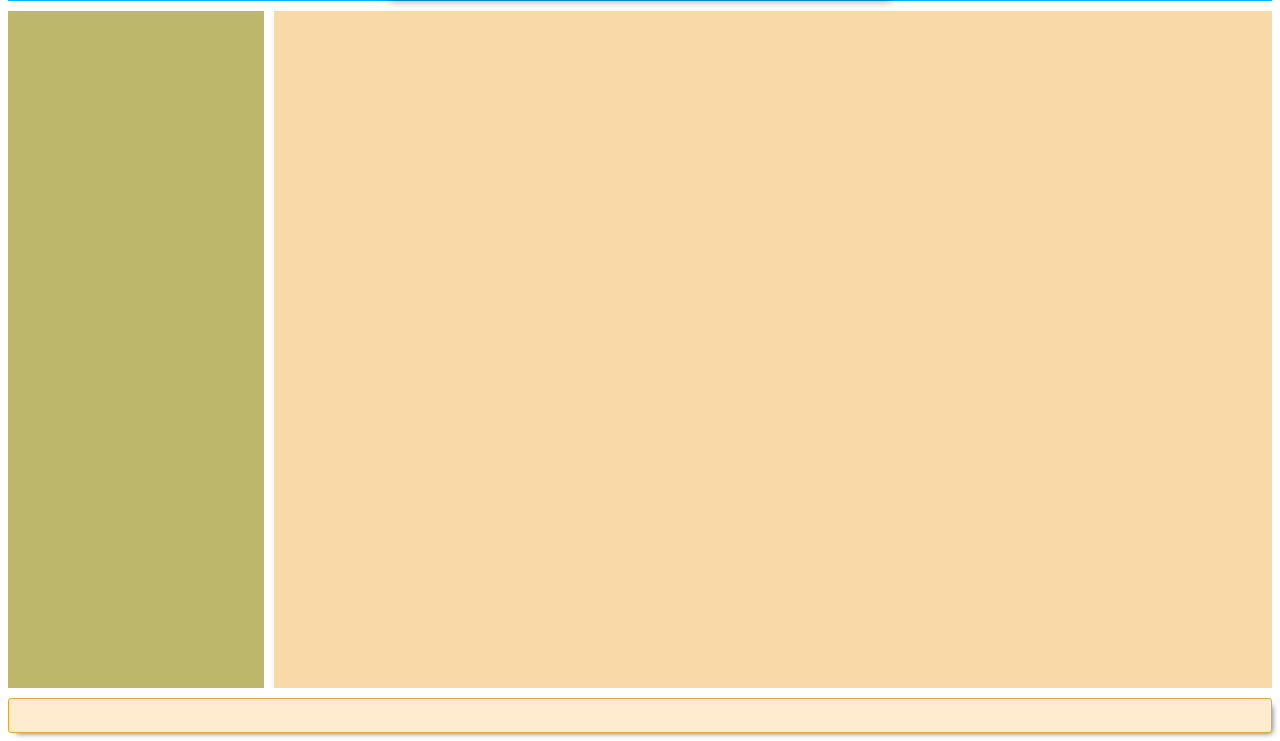
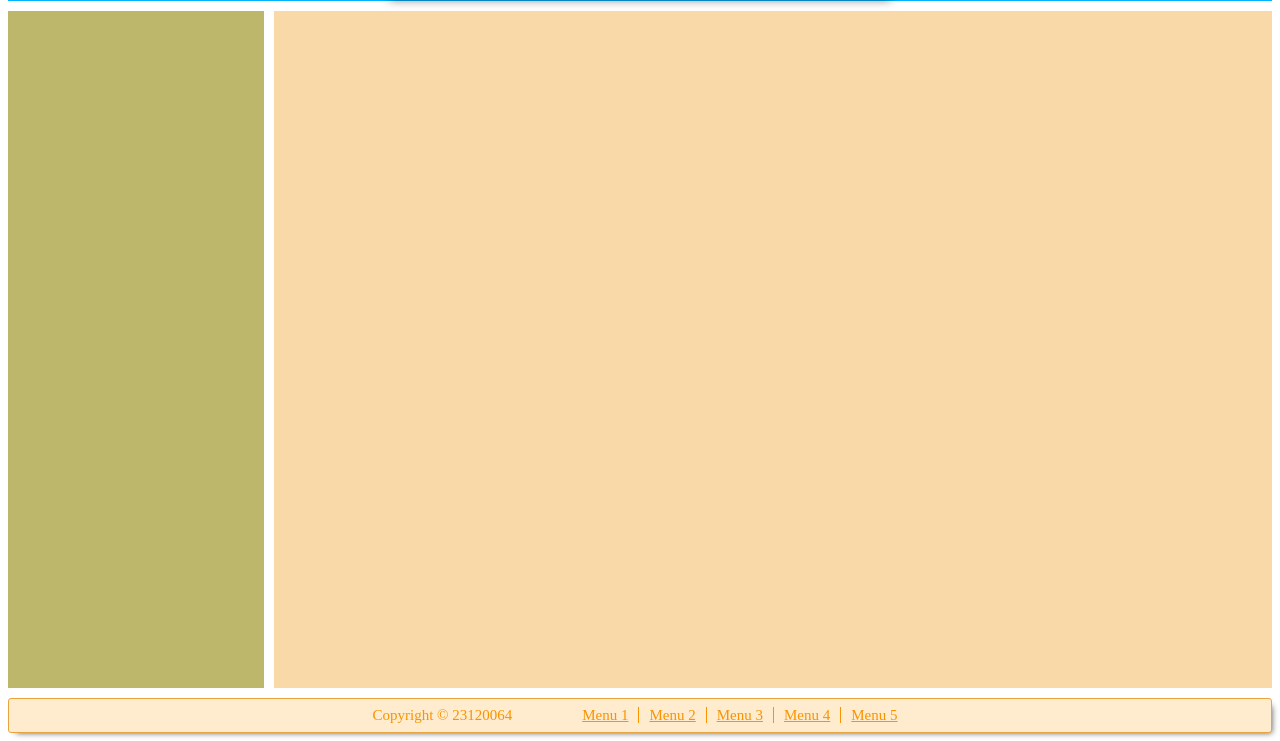
Before and after one commit to ThieNhann/BTCN1_Web, a plain HTML site: page Web.html in a window 1280 px wide. Shown: the part 75-816 px from the top of the page. Drawn offline with Linux system fonts and the light colour scheme.

Commit message:
footer: copyright text, nav

```diff
--- a/Web.html
+++ b/Web.html
@@ -46,6 +46,10 @@
             display: flex;
             flex-direction: row;
             justify-content: center;
+            align-items: center;
+            font-size: 15px;
+            color: rgb(247, 148, 0);
+            column-gap: 20px;
         }
 
         main {
@@ -106,7 +110,25 @@
             text-decoration: none;
         }
 
+        .footer-nav {
+            list-style: none;
+        }
 
+        .footer-nav ul {
+            display: flex;
+            list-style: none;
+        }
+
+        .footer-nav ul li a {
+            text-decoration: underline;
+            color: rgb(247, 148, 0);
+            padding: 0 10px;
+            border-right: 1px solid rgb(247, 148, 0);
+        }
+
+        .footer-nav ul li:last-child a {
+            border-right: none;
+        }
 
     </style>
 </head>
@@ -128,7 +150,18 @@
     </header>
     <main></main>
     <aside></aside>
-    <footer></footer>
+    <footer>
+        Copyright © 23120064
+        <nav class="footer-nav">
+            <ul>
+                <li><a href="#">Menu 1</a></li>
+                <li><a href="#">Menu 2</a></li>
+                <li><a href="#">Menu 3</a></li>
+                <li><a href="#">Menu 4</a></li>
+                <li><a href="#">Menu 5</a></li>
+            </ul>
+        </nav>
+    </footer>
     </div>
 </body>
 </html>
```
